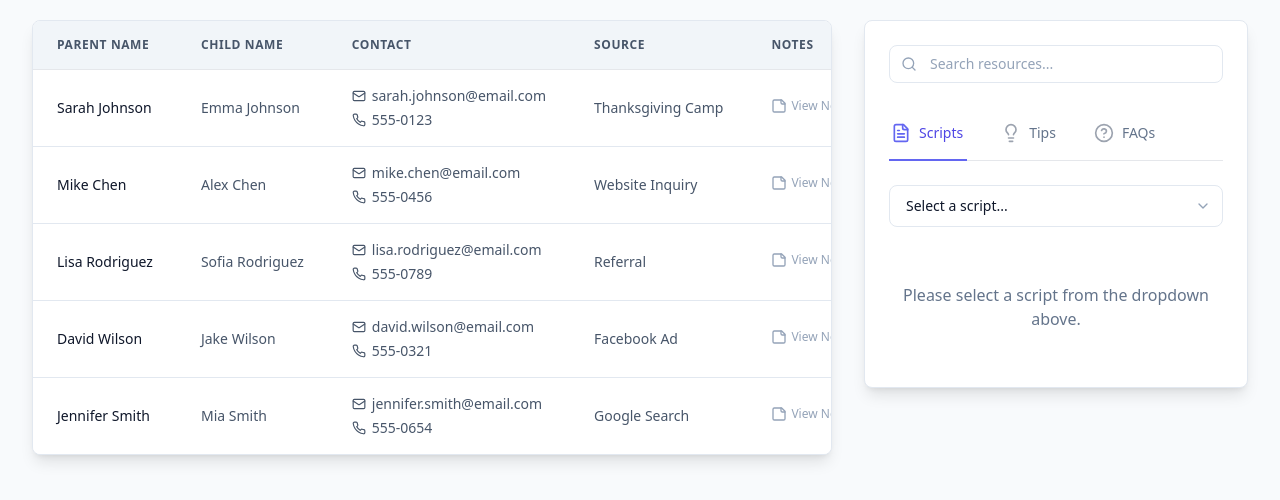
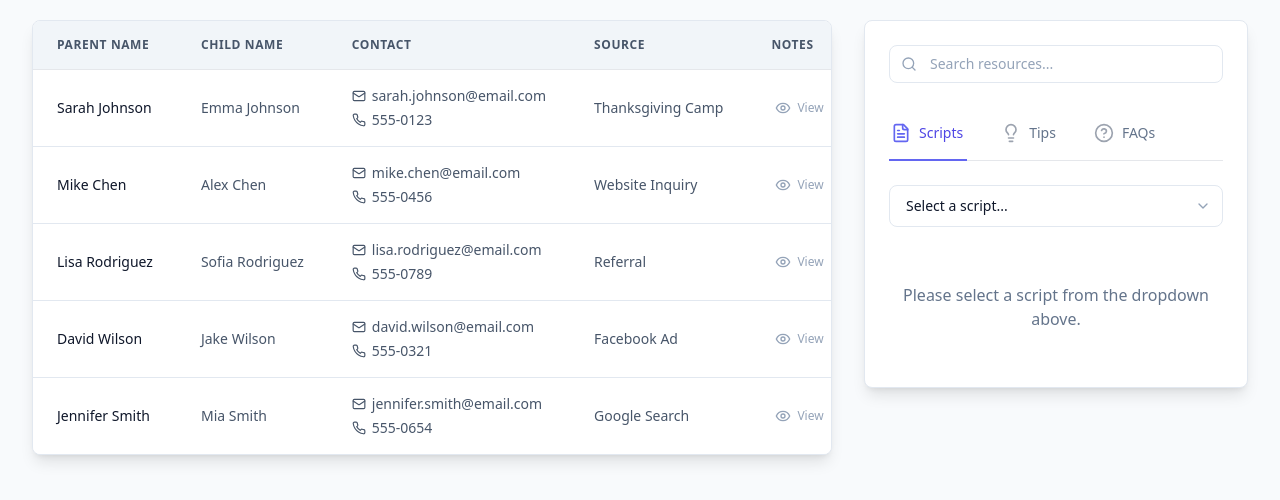
Before and after one commit to Jaymelynng/sales-tool-kit, a React (Vite) app: page / in a window 1280 px wide. Shown: the part 270-770 px from the top of the page. Built offline with nearby package versions, Linux system fonts and the light colour scheme.

Commit message:
Replace scrolling notes with eye icon toggle

```diff
--- /dev/null
+++ b/src/components/LeadNotesModal.tsx
@@ -0,0 +1,42 @@
+import React from 'react';
+import { X } from 'lucide-react';
+
+interface LeadNotesModalProps {
+  notes: string;
+  isOpen: boolean;
+  onClose: () => void;
+  parentName: string;
+}
+
+export function LeadNotesModal({ notes, isOpen, onClose, parentName }: LeadNotesModalProps) {
+  if (!isOpen || !notes) return null;
+
+  const formattedNotes = notes.split('\n').map((line, i) => (
+    <p key={i} className="mb-2 last:mb-0">
+      {line}
+    </p>
+  ));
+
+  return (
+    <div className="fixed inset-0 bg-black bg-opacity-50 flex items-center justify-center z-50 p-4">
+      <div className="bg-white rounded-lg shadow-xl max-w-md w-full max-h-96 overflow-hidden">
+        <div className="flex items-center justify-between p-4 border-b border-slate-200">
+          <h3 className="text-lg font-semibold text-slate-900">
+            Notes for {parentName}
+          </h3>
+          <button
+            onClick={onClose}
+            className="text-slate-400 hover:text-slate-600 transition-colors"
+          >
+            <X className="w-5 h-5" />
+          </button>
+        </div>
+        <div className="p-4 overflow-y-auto max-h-80">
+          <div className="text-sm text-slate-600">
+            {formattedNotes}
+          </div>
+        </div>
+      </div>
+    </div>
+  );
+}
--- a/src/components/LeadNotesPopup.tsx
+++ /dev/null
@@ -1,25 +0,0 @@
-import React from 'react';
-
-interface LeadNotesPopupProps {
-  notes: string;
-  isVisible: boolean;
-}
-
-export function LeadNotesPopup({ notes, isVisible }: LeadNotesPopupProps) {
-  if (!isVisible || !notes) return null;
-
-  const formattedNotes = notes.split('\n').map((line, i) => (
-    <p key={i} className="mb-2 last:mb-0">
-      {line}
-    </p>
-  ));
-
-  return (
-    <div className="absolute z-50 w-80 bg-white rounded-lg shadow-xl border border-slate-200 p-4 transform -translate-y-full -translate-x-1/2 left-1/2 top-0 mt-2">
-      <div className="text-sm text-slate-600">
-        {formattedNotes}
-      </div>
-      <div className="absolute -bottom-2 left-1/2 transform -translate-x-1/2 w-4 h-4 rotate-45 bg-white border-r border-b border-slate-200"></div>
-    </div>
-  );
-}
--- a/src/components/LeadsTable.tsx
+++ b/src/components/LeadsTable.tsx
@@ -4,15 +4,18 @@ import { useLocation } from '../hooks/useLocation';
 import { LeadStatus } from './LeadStatus';
 import { LeadTemperature } from './LeadTemperature';
 import { LeadContact } from './LeadContact';
-import { LeadNotesPopup } from './LeadNotesPopup';
-import { StickyNote, Calendar } from 'lucide-react';
+import { LeadNotesModal } from './LeadNotesModal';
+import { Eye, Calendar } from 'lucide-react';
 
 export function LeadsTable() {
   const { selectedLocation } = useLocation();
   const { leads } = useLeads(selectedLocation?.id);
-  const [hoveredLeadId, setHoveredLeadId] = useState<string | null>(null);
+  const [selectedLeadForNotes, setSelectedLeadForNotes] = useState<string | null>(null);
+
+  const selectedLead = leads.find(lead => lead.id === selectedLeadForNotes);
 
   return (
+    <>
       <div className="bg-white shadow-lg rounded-lg overflow-hidden border border-slate-200">
         <div className="overflow-x-auto">
           <table className="min-w-full divide-y divide-gray-200">
@@ -48,7 +51,7 @@ export function LeadsTable() {
               {leads.map((lead) => (
                 <tr
                   key={lead.id}
-                className="hover:bg-slate-50 transition-colors cursor-pointer"
+                  className="hover:bg-slate-50 transition-colors"
                 >
                   <td className="px-6 py-4 whitespace-nowrap text-sm font-medium text-slate-900">
                     {lead.parent_name}
@@ -62,20 +65,18 @@ export function LeadsTable() {
                   <td className="px-6 py-4 whitespace-nowrap text-sm text-slate-600">
                     {lead.source}
                   </td>
-                <td className="px-6 py-4 whitespace-nowrap text-sm text-slate-600 relative">
-                  {lead.notes && (
-                    <div
-                      className="relative inline-flex items-center gap-1 text-slate-400 hover:text-indigo-500 transition-colors"
-                      onMouseEnter={() => setHoveredLeadId(lead.id)}
-                      onMouseLeave={() => setHoveredLeadId(null)}
+                  <td className="px-6 py-4 whitespace-nowrap text-sm text-slate-600">
+                    {lead.notes ? (
+                      <button
+                        onClick={() => setSelectedLeadForNotes(lead.id)}
+                        className="inline-flex items-center gap-1.5 text-slate-400 hover:text-indigo-500 transition-colors p-1 rounded hover:bg-slate-100"
+                        title="View notes"
                       >
-                      <StickyNote className="w-4 h-4" />
-                      <span className="text-xs font-medium">View Notes</span>
-                      <LeadNotesPopup
-                        notes={lead.notes}
-                        isVisible={hoveredLeadId === lead.id}
-                      />
-                    </div>
+                        <Eye className="w-4 h-4" />
+                        <span className="text-xs font-medium">View</span>
+                      </button>
+                    ) : (
+                      <span className="text-slate-400">-</span>
                     )}
                   </td>
                   <td className="px-6 py-4 whitespace-nowrap">
@@ -100,5 +101,13 @@ export function LeadsTable() {
           </table>
         </div>
       </div>
+
+      <LeadNotesModal
+        notes={selectedLead?.notes || ''}
+        isOpen={!!selectedLeadForNotes}
+        onClose={() => setSelectedLeadForNotes(null)}
+        parentName={selectedLead?.parent_name || ''}
+      />
+    </>
   );
 }
```
Lines whose indentation alone changed are shown as unchanged.
